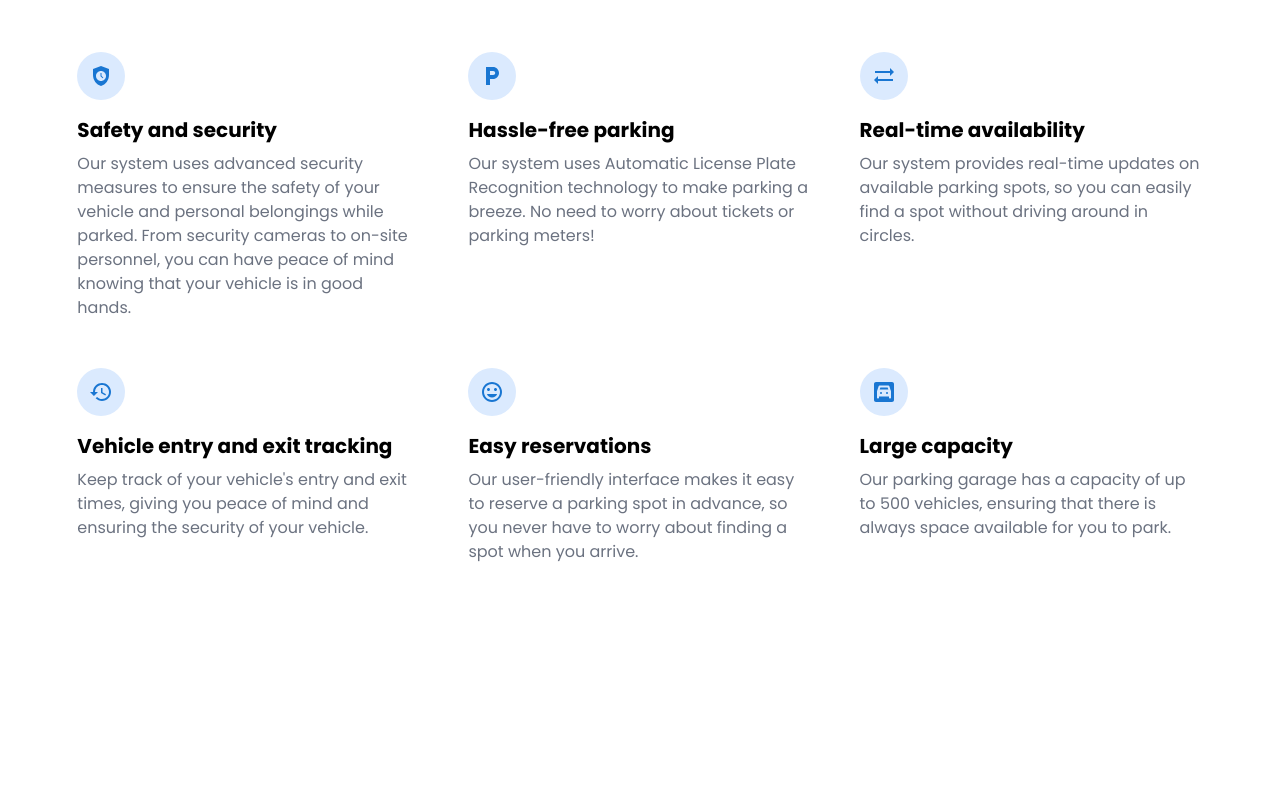
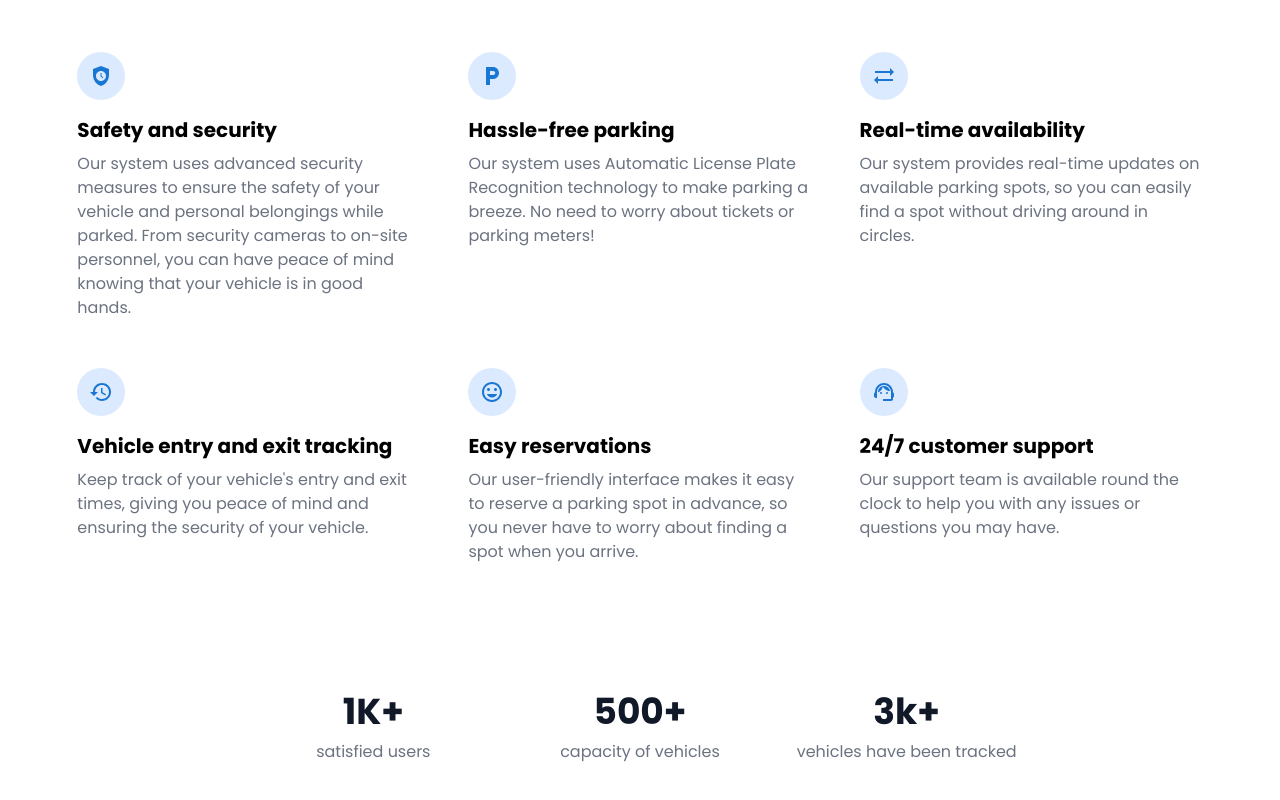
Before and after one commit to MEZ901/AutoPark-ALPR, a React (Vite) app: page / in a window 1280 px wide. Shown: the part 627-1427 px from the top of the page. Before the commit the page ends 1255 px from the top, so only its background shows below. Built offline with nearby package versions, Linux system fonts and the light colour scheme.

Commit message:
add stats section

```diff
--- a/src/components/index/Features.jsx
+++ b/src/components/index/Features.jsx
@@ -4,7 +4,7 @@ import LocalParkingIcon from '@mui/icons-material/LocalParking';
 import SyncAltIcon from '@mui/icons-material/SyncAlt';
 import HistoryIcon from '@mui/icons-material/History';
 import TagFacesIcon from '@mui/icons-material/TagFaces';
-import GarageIcon from '@mui/icons-material/Garage';
+import SupportAgentIcon from '@mui/icons-material/SupportAgent';
 
 const Features = () => {
   const features = [
@@ -34,9 +34,9 @@ const Features = () => {
         description: 'Our user-friendly interface makes it easy to reserve a parking spot in advance, so you never have to worry about finding a spot when you arrive.'
     },
     {
-        icon: <GarageIcon color='primary' />,
-        title: 'Large capacity',
-        description: 'Our parking garage has a capacity of up to 500 vehicles, ensuring that there is always space available for you to park.'
+        icon: <SupportAgentIcon color='primary' />,
+        title: '24/7 customer support',
+        description: 'Our support team is available round the clock to help you with any issues or questions you may have.'
     },
   ];
 
--- /dev/null
+++ b/src/components/index/StatisticCard.jsx
@@ -0,0 +1,10 @@
+const StatisticCard = ({stat}) => {
+  return (
+    <>
+        <dt class="mb-2 text-3xl md:text-4xl font-extrabold">{stat.num}</dt>
+        <dd class="font-light text-gray-500 dark:text-gray-400">{stat.title}</dd>
+    </>
+  )
+}
+
+export default StatisticCard;
--- /dev/null
+++ b/src/components/index/Statistics.jsx
@@ -0,0 +1,33 @@
+import StatisticCard from "./StatisticCard";
+
+const Statistics = () => {
+  const stats = [
+    {
+      num: "1K+",
+      title: "satisfied users"
+    },
+    {
+      num: "500+",
+      title: "capacity of vehicles"
+    },
+    {
+      num: "3k+",
+      title: "vehicles have been tracked"
+    }
+  ];
+  return (
+    <section class="bg-white dark:bg-gray-900">
+      <div class="max-w-screen-xl px-4 py-8 mx-auto text-center lg:py-16 lg:px-6">
+          <dl class="grid max-w-screen-md gap-8 mx-auto text-gray-900 sm:grid-cols-3 dark:text-white">
+            {stats.map((stat, index) => (
+              <div key={index}>
+                <StatisticCard stat={stat} />
+              </div>
+            ))}
+          </dl>
+      </div>
+    </section>
+  )
+}
+
+export default Statistics;
--- a/src/views/Index.jsx
+++ b/src/views/Index.jsx
@@ -1,11 +1,13 @@
 import Features from "../components/index/Features"
 import Hero from "../components/index/Hero"
+import Statistics from "../components/index/Statistics"
 
 const Index = () => {
   return (
     <div>
       <Hero />
       <Features />
+      <Statistics />
     </div>
   )
 }
```
